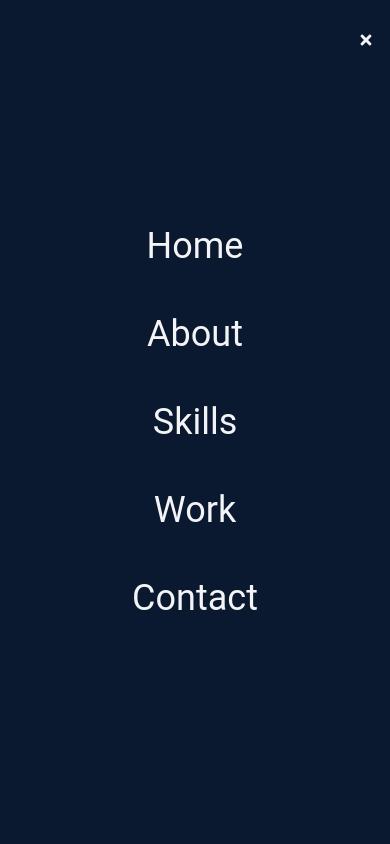
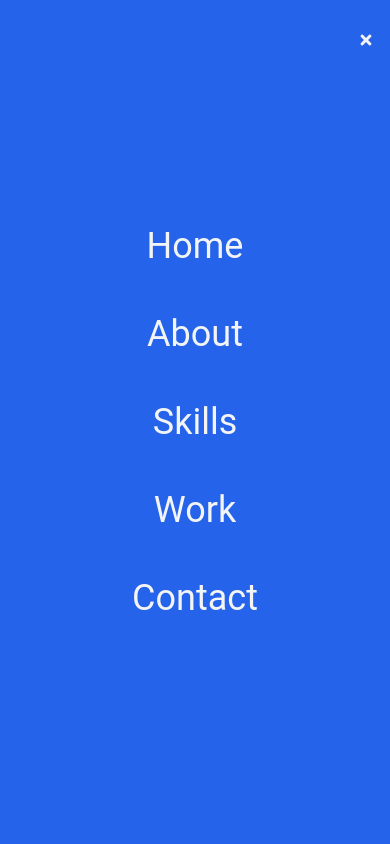
Before and after one commit to kevinjsalinas/portfolio2, a React (Create React App) app in the folder frontend/: page / in a window 390 px wide. Both pictures are taken after a click on the element 366 px from the left and 40 px from the top of the page. Shown: the top 844 px of the page. Built offline with nearby package versions, Linux system fonts and the light colour scheme.

Commit message:
fixed more mobile padding

```diff
--- a/frontend/src/components/Navbar.js
+++ b/frontend/src/components/Navbar.js
@@ -56,7 +56,7 @@ function Navbar() {
         </div>
 
         {/* Mobile Menu */}
-        <ul className={!nav ? 'hidden' : 'absolute top-0 left-0 w-full h-screen bg-[#0a192f] flex flex-col justify-center items-center'}>
+        <ul className={!nav ? 'hidden' : 'absolute top-0 left-0 w-full h-screen bg-blue-600 flex flex-col justify-center items-center'}>
             <li className='py-6 text-4xl'>
                 <Link onClick={handleClick} to="home" smooth={true} duration={500}>
                     Home
--- a/frontend/src/components/Skills.js
+++ b/frontend/src/components/Skills.js
@@ -3,7 +3,7 @@ import React from 'react'
 const Skills = () => {
 
   return (
-    <div name="skills" className='bg-blue-600 text-white w-full md:h-screen'>
+    <div name="skills" className='bg-blue-600 text-white w-full py-40 md:h-screen'>
         {/* container */}
 
         <div className='max-w-[1000px] mx-auto p-4 flex flex-col justify-center w-full h-full'>
--- a/frontend/src/components/Work.js
+++ b/frontend/src/components/Work.js
@@ -8,7 +8,7 @@ function Work() {
 
   return (
 
-    <div name="work" className='bg-gray-100 md:h-screen w-full text-gray-700'>
+    <div name="work" className='bg-gray-100 py-40 md:h-screen w-full text-gray-700'>
         {/* container */}
         <div className='max-w-[1000px] mx-auto p-4 flex flex-col justify-center w-full h-full'>
             <div className='pb-8'>
```
